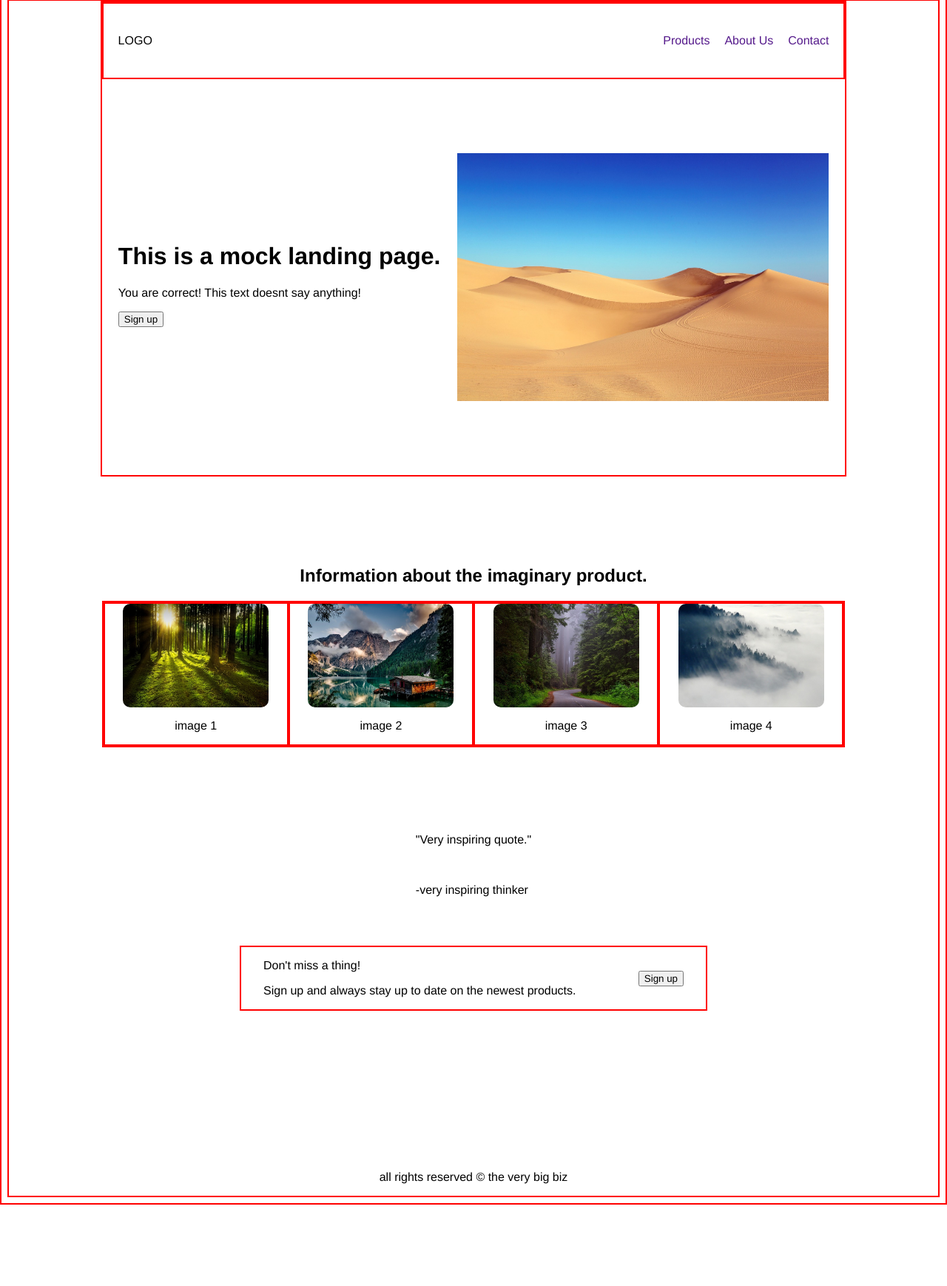
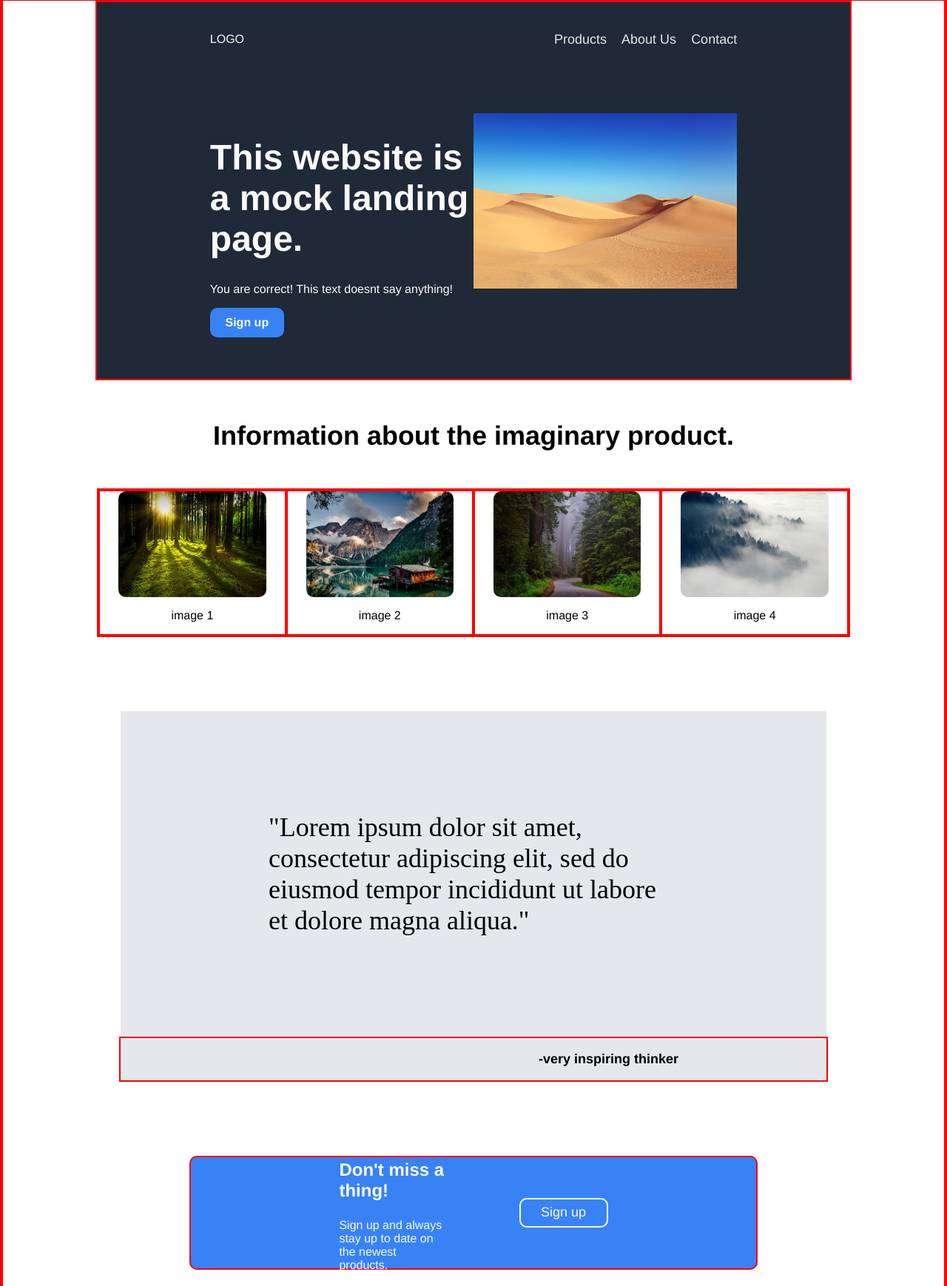
Before and after one commit to PhilipDrabert/odin_project_landing_page, a plain HTML site: page index.html in a window 1280 px wide. Shown: the part 3-1741 px from the top of the page at 74% size. Before the commit the page ends 1631 px from the top, so only its background shows below. Drawn offline with Linux system fonts and the light colour scheme.

Commit message:
coloring, font and detailed positioning

```diff
--- a/index.html
+++ b/index.html
@@ -18,7 +18,7 @@
         </nav>
         <div id="start" class="section">
             <div>
-                <h1 id="title-start">This is a mock landing page.</h1>
+                <h1 id="title-start">This website is <br> a mock landing page.</h1>
                 <p id="text-start">You are correct! This text doesnt say anything!</p>
                 <button id="button-start">Sign up</button>
             </div>
@@ -27,7 +27,7 @@
     </header>
     <main>
         <div id="info" class="section">
-            <h2>Information about the imaginary product.</h2>
+            <h2 id="info-title">Information about the imaginary product.</h2>
             <div id="infopoints">
                 <div class="infopoint">
                     <img src="resources/image1.jpg" alt="" class="info-image">
@@ -48,8 +48,10 @@
             </div>
         </div>
         <div id="quote" class="section">
-            <p id="quote">"Very inspiring quote."</p>
-            <p id="author">-very inspiring thinker</p>
+            <p id="quote-text">"Lorem ipsum dolor sit amet, consectetur adipiscing elit, sed do eiusmod tempor incididunt ut labore et dolore magna aliqua."</p>
+            <div id="author-div">
+                <p id="author">-very inspiring thinker</p>
+            </div>
         </div>
         <div id="call2action" class="section">
             <div id="c2a-text">
@@ -62,7 +64,7 @@
         </div>
     </main>
     <footer>
-        <p>all rights reserved © the very big biz </p>
+        <p>Copyrigh © the very big biz </p>
     </footer>
 </body>
 </html>
--- a/style.css
+++ b/style.css
@@ -15,51 +15,75 @@ body {
     align-items: center;
     border: 2px solid red;
     width: 100%;
-    margin-top: 0px;
+    margin: 0;
 }
 header {
     display: flex;
     flex-direction: column;
     border: 2px solid red;
-    margin-bottom: 100px;
     width: 80%;
+    padding-bottom: 50px;
+    margin-bottom: 25px;
+    background-color: #1F2937;
+    color: #F9FAF8;
 }
 #logo {
-    padding-left: 20px;
+
 }
 nav {
     display: flex;
     flex-direction: row;
     align-items: center;
     justify-content: space-between;
+    flex: 1 1
     border: 2px solid red;
     min-height: 100px;
-    margin-bottom: 100px;
+    margin-bottom: 50px;
+    margin-left: 15%;
+    margin-right: 15%;
 }
 #nav-links {
     display: flex;
     gap: 20px;
-    padding-right: 20px;
+}
+.nav-links {
+
+    color: #E5E7EB;
+    font-size: 18px;
 }
 #start {
     display: flex;
     justify-content: space-evenly;
-    align-items: center;
-    margin-bottom: 100px;
+    align-content: center;
+    margin-left: 15%;
+    margin-right: 15%;
 }
 #start img {
     width: 50%;
-    max-width: 550px;
-    max-height: 350px;
+    max-width: 450px;
+    max-height: 250px;
+    margin-bottom: 10%;
 }
-#title-start {}
+#title-start {
+    font-size: 48px;
+    font-weight: extra bold;
+}
 #text-start {}
-#button-start {}
+#button-start {
+    background-color: #3882F6;
+    border-radius: 10px;
+    height: 40px;
+    width: 100px;
+    border: none;
+    color: #F9FAF8;
+    font-size: 16px;
+    font-weight: bold;
+}
 main {
     display: flex;
     flex-direction: column;
     align-items: center;
-    margin-bottom: 100px;
+    margin-bottom: 50px;
 }
 #info {
 display: flex;
@@ -67,7 +91,12 @@ flex-direction: column;
 align-items: center;
 justify-content: space-evenly;
 width: 80%;
-margin-bottom: 100px;
+margin-bottom: 50px;
+margin-top: 0;
+}
+#info-title {
+    margin-bottom: 50px;
+    font-size: 36px;
 }
 #infopoints {
     display: flex;
@@ -90,19 +119,70 @@ margin-bottom: 100px;
     border-radius: 10px;
 }
 #quote {
-    margin-bottom: 50px;
+    display: flex;
+    flex-direction: column;
+    align-items: center;
+    width: 75%;
+    margin-bottom: 100px;
+    margin-top: 50px;
+    background-color: #E5E7EB;
+
+}
+#quote-text {
+    font-family: light italic;
+    font-size: 36px;
+    padding: 100px 200px;
+}
+#author-div {
+    display: flex;
+    justify-content: end;
+    border: 2px solid red;
+    width: 100%;
+}
+#author {
+    font-weight: bold;
+    font-size: 18px;
+    margin-right: 200px;
 }
 #call2action {
     display: flex;
     justify-content: space-between;
     align-items: center;
-    width: 50%;
+    gap: 100px;
     border: 2px solid red;
-    margin-bottom: 100px;
+    margin-bottom: 50px;
+    background-color: #3882F6;
+    border-radius: 10px;
+    width: 60%;
+    height: 100px;
+    color: #F9FAF8;
+    padding-top: 25px;
+    padding-bottom: 25px;
 }
 #c2a-text {
-    margin-left: 30px;
+   margin-left: 200px;
+}
+#c2a-text1 {
+    font-weight: bold;
+    font-size: 24px;
 }
 #sign-up {
-    margin-right: 30px;
+    margin-right: 200px;
+    width: 120px;
+    height: 40px;
+    border-radius: 10px;
+    border: 2px solid #F9FAF8;
+    color: #F9FAF8;
+    box-shadow: none;
+    background-color: #3882F6;
+    font-size: 18px;
 }
+footer {
+    display: flex;
+    justify-content: center;
+    align-items: center;
+    background-color: #1F2937;
+    color: #F9FAF8;
+    width: 80%;
+    height: 100px;
+}
```
